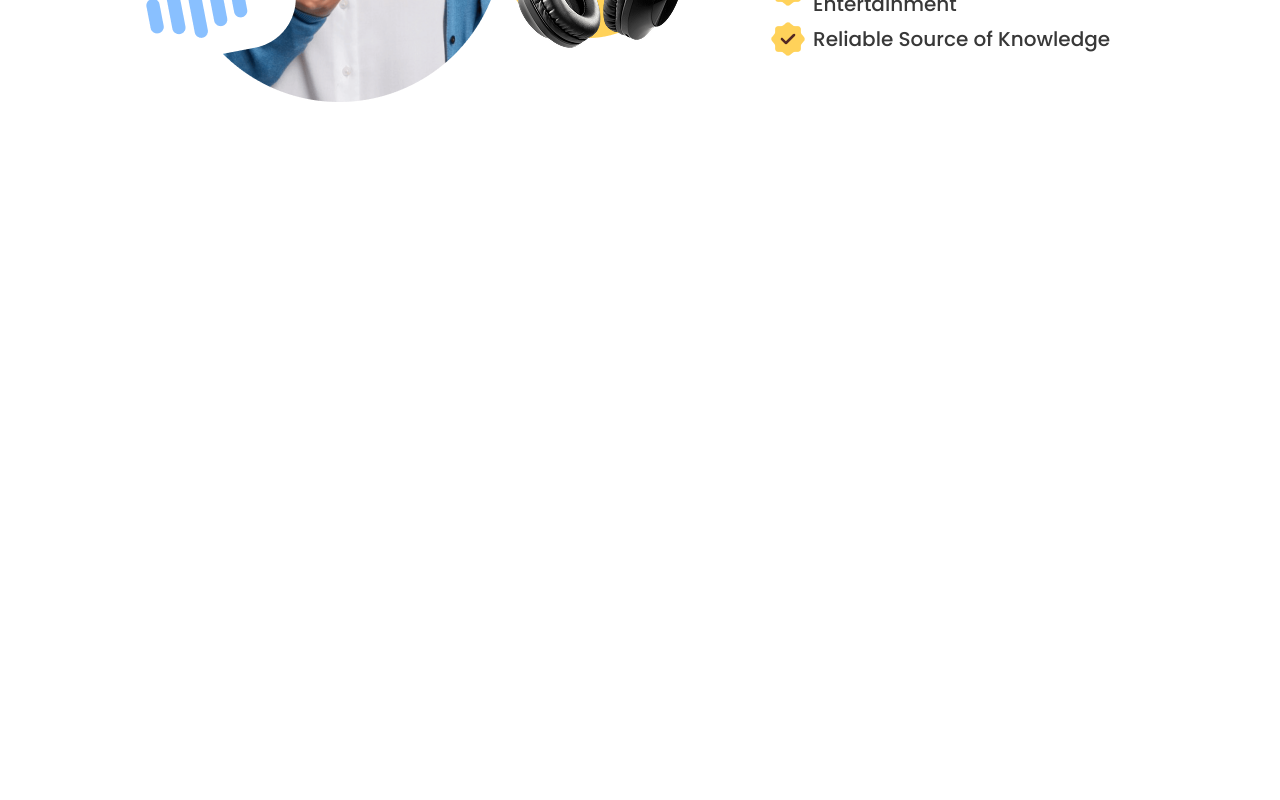
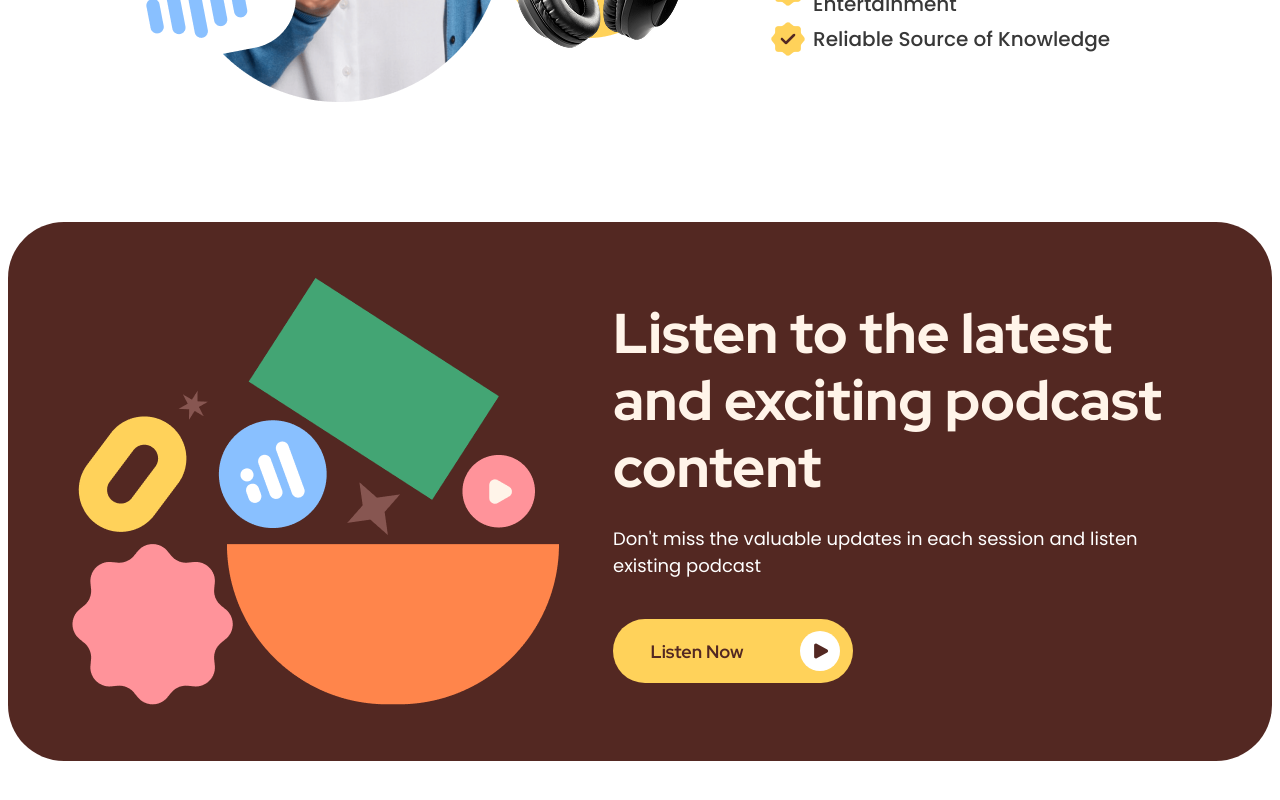
Before and after one commit to gpyuan/insightpod-stream-platform, a React (Vite) app: page / in a window 1280 px wide. Shown: the part 3437-4237 px from the top of the page. Before the commit the page ends 3595 px from the top, so only its background shows below. Built offline with nearby package versions, Linux system fonts and the light colour scheme; a web font is replaced by a local one.

Commit message:
feat(CTA): 完成CTA區域及基礎樣式

```diff
--- a/src/App.jsx
+++ b/src/App.jsx
@@ -7,6 +7,7 @@ import AllWeeklyPodcast from "@/page/AllWeeklyPodcast";
 import TopPodcasters from "@/components/features/TopPodcasters/TopPodcasters";
 import About from "@/components/features/About/About";
 import Benefit from "@/components/features/Benefit/Benefit";
+import CTA from "@/components/features/CTA/CTA";
 
 const App = () => {
   return (
@@ -25,6 +26,7 @@ const App = () => {
                 <TopPodcasters />
                 <About />
                 <Benefit />
+                <CTA />
               </>
             }
           />
--- /dev/null
+++ b/src/components/features/CTA/CTA.jsx
@@ -0,0 +1,32 @@
+import "./CTA.scss";
+import CTAImg from "@/assets/images/ctaImg.png";
+import Button from "@/components/common/button/Button";
+import PlayButton from "@/components/common/button/PlayButton";
+
+const CTA = () => {
+  return (
+    <section className="cta">
+      {/* 左側圖片 */}
+      <div className="cta__container">
+        <img src={CTAImg} alt="" role="presentation" className="cta__img" />
+
+        {/* 右側內容 */}
+        <div className="cta__content">
+          <h2 className="cta__title h2">
+            Listen to the latest and exciting podcast content
+          </h2>
+          <p className="cta__desc">
+            Don't miss the valuable updates in each session and listen existing
+            podcast{" "}
+          </p>
+          <Button variant="primary" className="cta__listen-btn body3">
+            <span className="cta__listen-btn__content">Listen Now</span>
+            <PlayButton variant="primary" asIcon></PlayButton>
+          </Button>
+        </div>
+      </div>
+    </section>
+  );
+};
+
+export default CTA;
--- /dev/null
+++ b/src/components/features/CTA/CTA.scss
@@ -0,0 +1,43 @@
+@use "@/styles/main" as *;
+
+.cta {
+  width: 100%;
+  max-width: 1440px;
+  padding: 64px 8px;
+
+  &__container {
+    width: 100%;
+    max-width: 1296px;
+    background-color: $text-primary;
+    border-radius: 56px;
+    padding: 56px 54px;
+    margin: 0 auto;
+    @include flex-space-between;
+  }
+
+  &__content {
+    width: 100%;
+    max-width: 605px;
+  }
+
+  &__title {
+    color: $bg-primary;
+    margin-bottom: 24px;
+  }
+
+  &__desc {
+    color: $color-white;
+    font-family: "Poppins", sans-serif;
+    font-size: 18px;
+    line-height: 1.5;
+    margin-bottom: 40px;
+    width: 100%;
+    max-width: 562px;
+  }
+
+  &__listen-btn {
+    padding-right: 8px;
+    width: 240px;
+    height: 64px;
+  }
+}
```
Also changed, not shown: src/assets/images/ctaImg.png (added).
